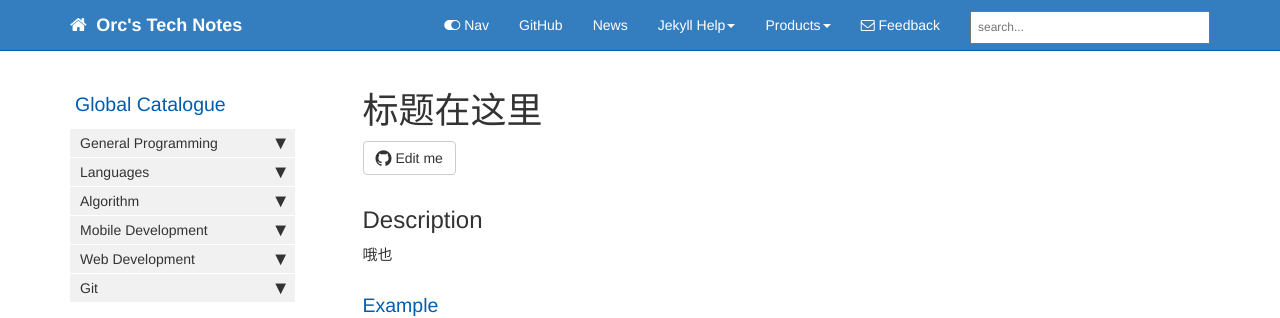
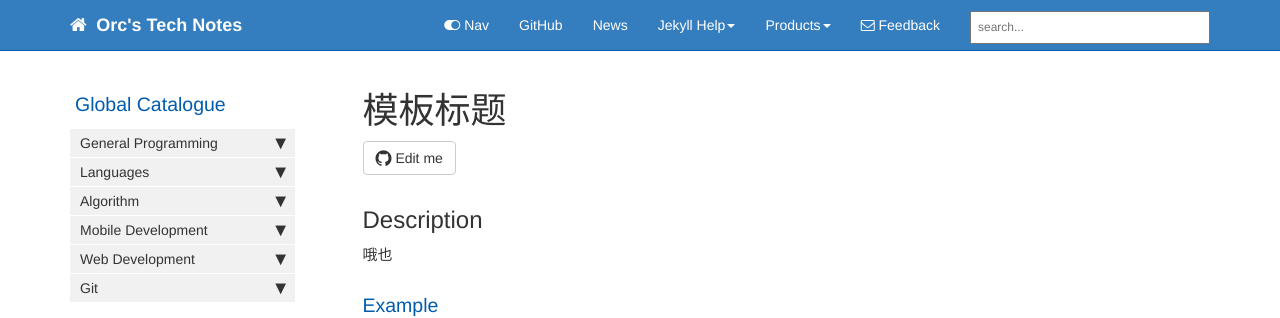
Before and after one commit to HungryOrc/hungryorc.github.io, a Jekyll site: the page built from pages/algorithm/!algorithm_模板.md, in a window 1280 px wide. Shown: the top 318 px of the page. Built offline with Jekyll 4.4.1, drawn with Linux system fonts in a browser that asks for light colours; nearby versions of some CDN libraries; comment, search, counter and statistics services are not loaded.

Commit message:
Update !algorithm_模板.md

```diff
--- a/pages/algorithm/!algorithm_模板.md
+++ b/pages/algorithm/!algorithm_模板.md
@@ -1,5 +1,5 @@
 ---
-title: "标题在这里"
+title: "模板标题"
 tags: [algorithm, 还有别的tag么]
 keywords:
 summary:
```
